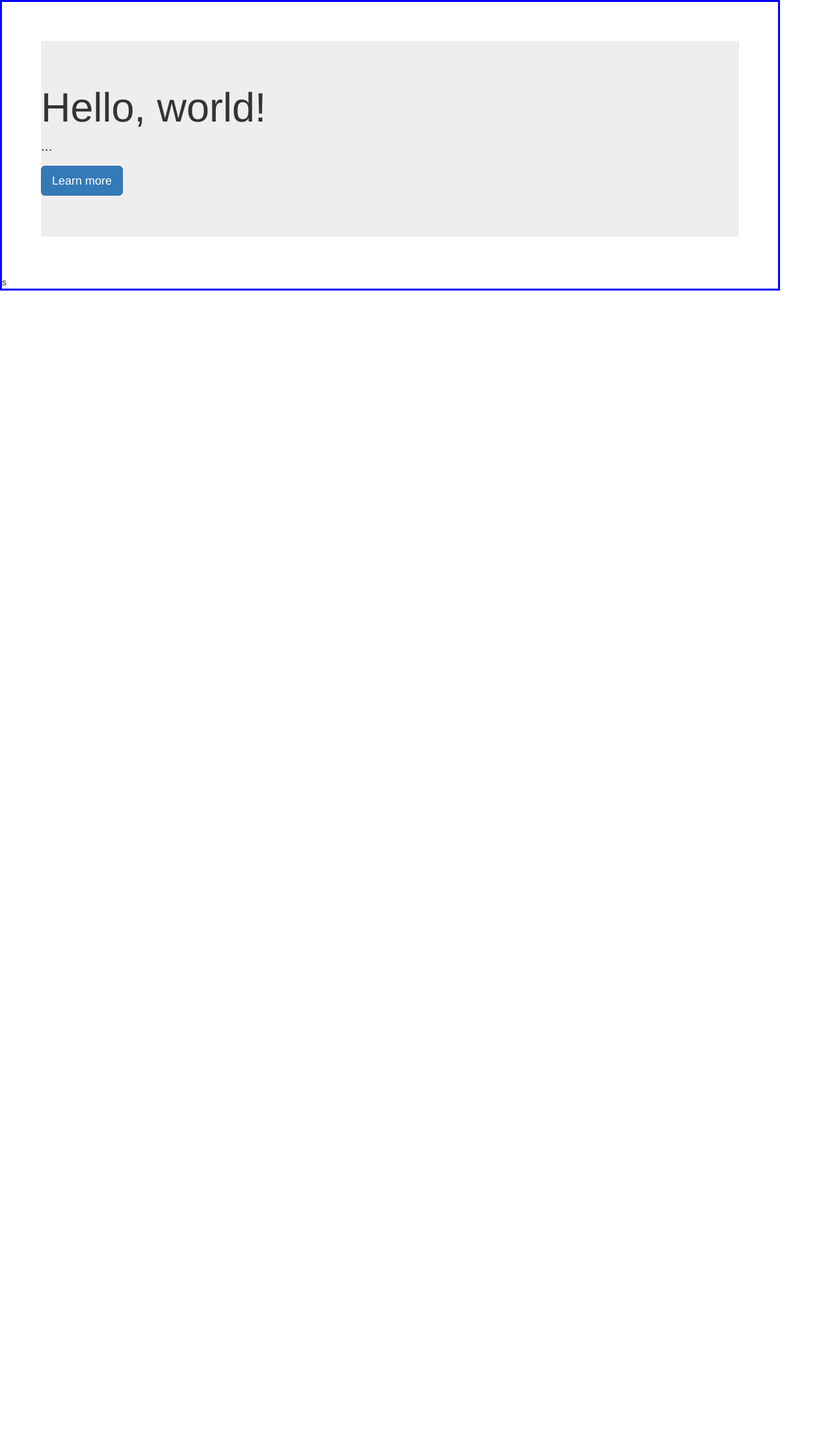
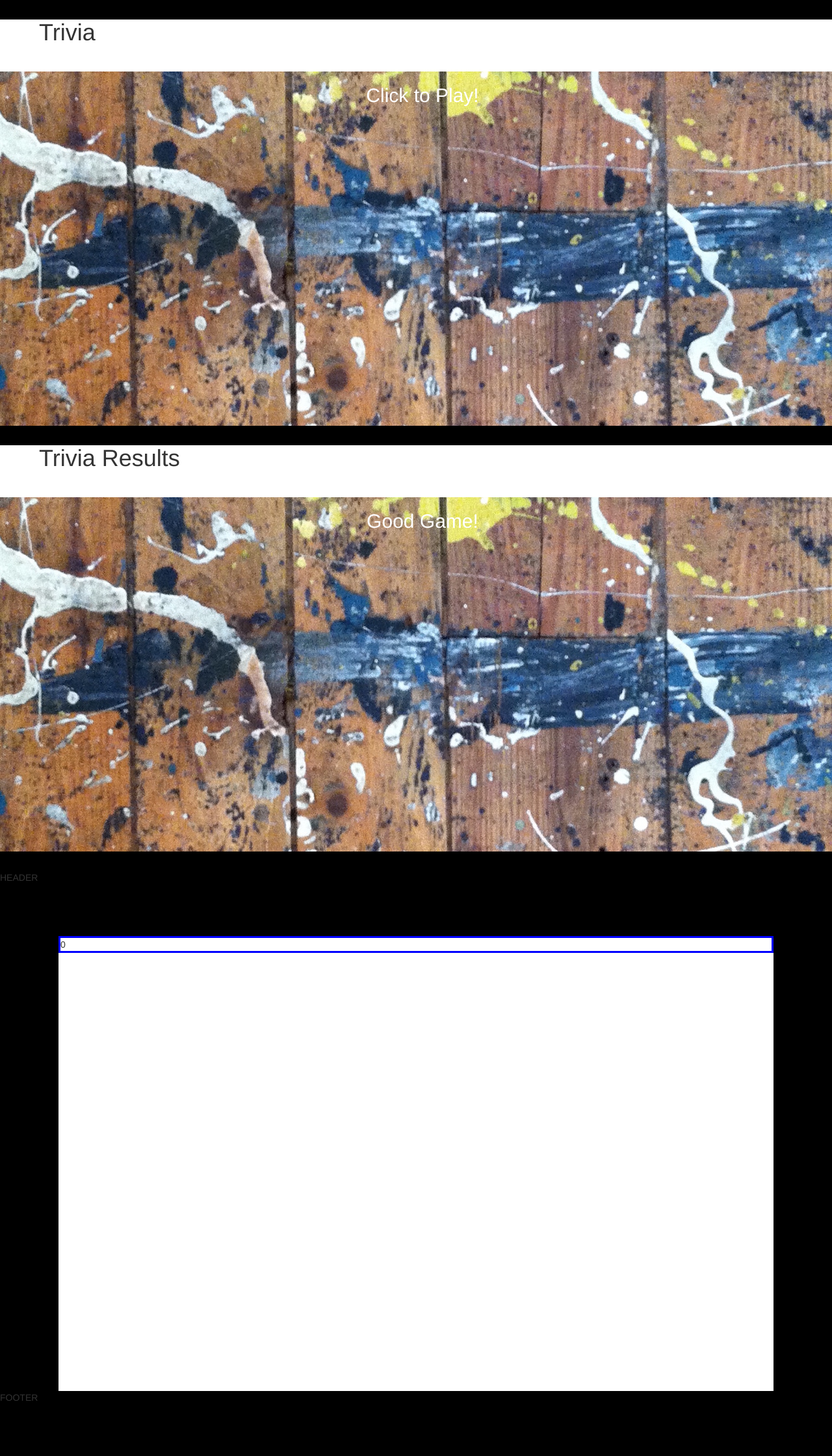
Before and after one commit to jenforce/triviagame, a PHP site: page / in a window 1280 px wide. Shown: the whole page at 65% size. Before the commit the page ends 447 px from the top, so only its background shows below. Run offline with PHP 8.4, Linux system fonts and the light colour scheme.

Commit message:
friday updates

```diff
--- a/css/style.css
+++ b/css/style.css
@@ -1,13 +1,62 @@
+
+
+/*  page structure classes*/
+body{
+	background-color: black;
+}
 
 .wrapper{
-width: 1200px;
+background-color: black;
 }
+.containera{
+	min-height: calc(100vh - 50px);
+}
+
+.gamecontainer{
+	width: 1100px;
+	height: 700px;
+	background-color: white;
+	margin: 0 auto;
+}
+
+
+/*  style classes*/
 .fnttxt{
 	font-family:
 }
+
 .border{
-border: blue solid;
+	border: solid blue;
 }
-.jumbotron{
-	margin:60px;
+.backgroundpic{
+	background-image: url("../images/jackp2.jpg");
 }
+
+h1{
+	background-color: white;
+	height: 80px;
+	padding-left: 60px;
+}
+
+h2{
+	text-align: center;
+	color: white;
+}
+.headfoot{
+	background-color: black;
+	height: 100px;
+}
+
+/*  javascript classes*/
+
+.hidejumbotron{
+	margin:0 auto;
+	color:black;
+}
+
+.jumbotronstyle{
+	margin: 30px auto;
+	height:625px;
+	width: 1300px;
+
+}
--- a/index.html
+++ b/index.html
@@ -1,7 +1,7 @@
 <!DOCTYPE>
 <html>
 <head>
-	<title>crystal</title>
+	<title>T R I V I A</title>
 	<link crossorigin="anonymous" href=
 	"https://maxcdn.bootstrapcdn.com/bootstrap/3.3.6/css/bootstrap.min.css"
 	integrity=
@@ -13,20 +13,52 @@
 	</script>
 </head>
 <body>
-<div class="wrapper border fnttxt">
+<div class="wrapper fnttxt">
 
-<div class="jumbotron">
-  <h1>Hello, world!</h1>
-  <p>...</p>
-  <p><a class="btn btn-primary btn-lg" href="#" role="button">Learn more</a></p>
-</div>s
+<div id="startjumbotron">
+<div class="jumbotronstyle backgroundpic" id="jumbotronone">
+  <h1>Trivia</h1>
+  <h2>Click to Play!</h2>
+</div>
+</div>
+
+<div id="endjumbotron">
+<div class="jumbotronstyle backgroundpic" id="jumbotron">
+  <h1>Trivia Results</h1>
+  <h2>Good Game!</h2>
+</div>
+</div>
+
+<div class="containera" id="gameshow">
+
+<div class="headfoot">
+	<div>HEADER</div>
+</div>
+
+<div class="gamecontainer" id ="gContainer">
+
+<div id ="tContainer" class="border"> 0 </div>
 
 
 </div>
-		<script src="javascript/game.js" type="text/javascript">
-		      $(document).ready(function() {
 
-		      });
+
+<div id ="qContainer"> </div>
+
+</div>
+
+</div>
+
+<div class="headfoot" id="gameshow1">
+	<div>FOOTER</div>
+</div>
+</div>
+
+
+<script src="javascript/game.js" type="text/javascript">
+      $(document).ready(function() {
+
+});
 </script>
 </body>
 </html>
--- a/javascript/game.js
+++ b/javascript/game.js
@@ -1,7 +1,101 @@
+ $(document).ready(function() {
+
+ $('#gameshow, #endjumbotron').hide('slowly');//prep for game start screen
+
+
+$('#startjumbotron').click(function() {     //start game and timer
+    	$('#jumbotronone').hide('slowly');
+		  $('#gameshow').show('slowly');
+		      questionGenerator();
+          appendText();
+          timer();
+
+});
 
 
 
+function timer(){               //timer
+	 var counter = 8;
+         var intervalId = setInterval(function() {
+              counter--;
+         var countdown = document.getElementById("tContainer");
+             countdown.innerHTML = counter;     //timer to screen
+
+          if (counter === 0) {
+              clearInterval(intervalId);
+               console.log("timer end");
+               endOfGame();
+              }
+              }, 1000);
+  }
 
 
+function appendText() {
+    var txt1 = "<p>Text.</p>";              // Create text with HTML
+    var txt2 = $("<p></p>").text("Text.");  // Create text with jQuery
+    var txt3 = document.createElement("txt3cnt");
+    txt3.innerHTML = " created element 1Text";
 
-$( ".target" ).hide();
+    $("#gContainer").append(txt1, txt2, txt3);
+	}
+});
+
+function questionGenerator(){
+      var ques = {
+        q1:{
+          "question":"jhrkjehflkjhddqjkjjriejqe",
+              "answers":["answer1","answer2","answer3","answer4"],
+                "correct":"correct"
+              },
+        q1:{
+          "question":"jhrkjehflkjhddqjkjjriejqe",
+              "answers":["answer1","answer2"],
+               "correct":"correct"
+             },
+       };
+        debugger;
+            for (var i = 0; i < 3; i++){
+                var quesbox = $('<div id="test"></div>');
+                quesbox.addClass('theQues');
+                quesbox.text(ques.q1.question);
+                $("#tContainer").append(quesbox);
+
+
+              for(var i = 0, l = ques.q1.answers.length; i <= l; i++) {
+                    console.log(ques.q1.answers.length);
+                      var answrbox = $('<div></div>');
+                      answrbox.addClass('theQues');
+                      answrbox.text(ques.q1.answers[i]);
+                    $("#tContainer").append(answrbox);
+                }
+            };
+    };
+});
+
+
+function endOfGame(){
+
+    $('#gameshow').hide('slowly');
+    $('#endjumbotron').show('slowly');
+
+};
+//var questions = []; //stores questions and answers
+
+//unction questionGenerator{
+//    var txt3 = document.createElement("p");
+  //  txt3.innerHTML = "Text.";
+
+
+//}// writes questions and answers to screen, random order to questions, random order to answers right answer flage radio buttons for loops and
+
+//questionTimer{}
+
+//
+
+//gameScore{}
+
+
+//show hide new element for total score, correct incorrect answer totals button for new game
+/*var triviaQuestions = {question:"question question question question question question question question question ", correct:"correct", choice1:"c1"choice2:"c2"choice3:"c3"};
+$("#gContainer").append(txt1, txt2, txt3);     // Append new elements
+}*/
```
Also changed, not shown: triviaquestions.txt (added, +15 -0 lines), images/copy2035.jpg (added), images/jackp.jpg (added), images/jackp2.JPG (added), images/light.jpg (added).
